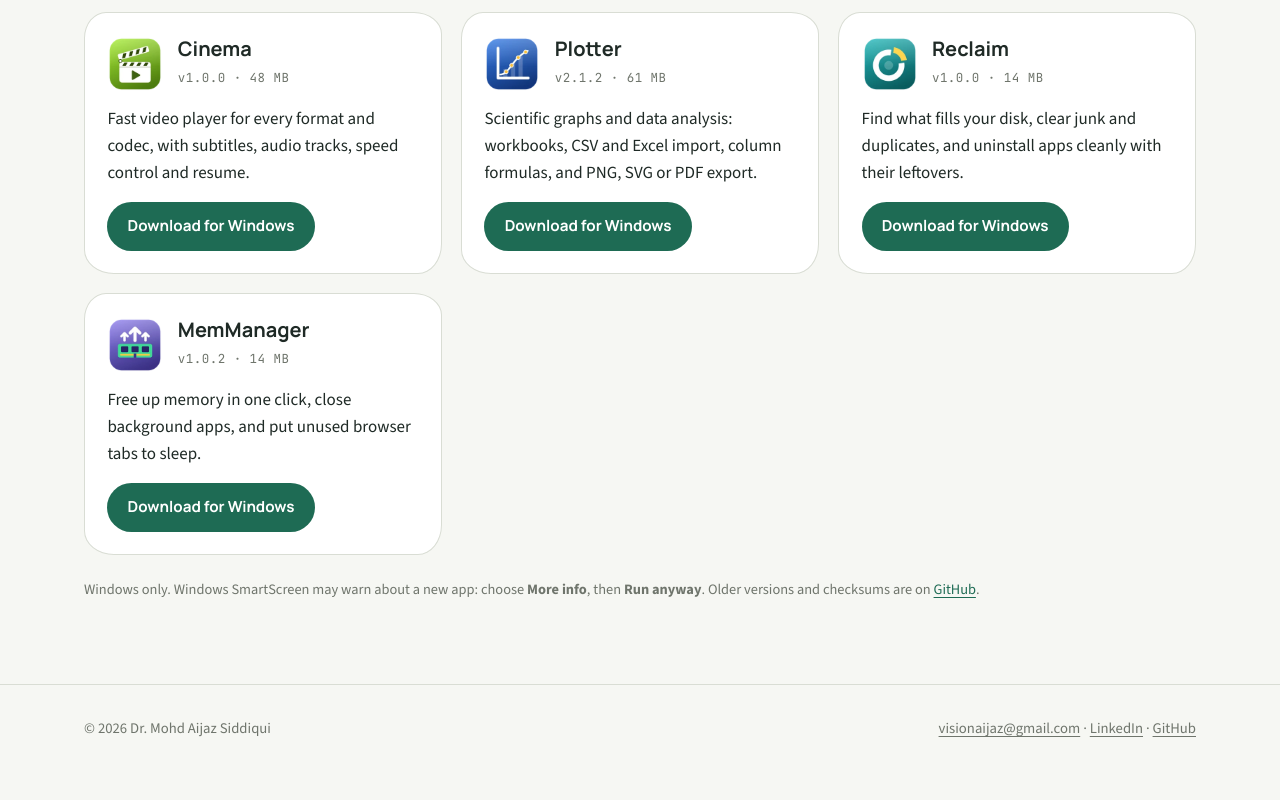
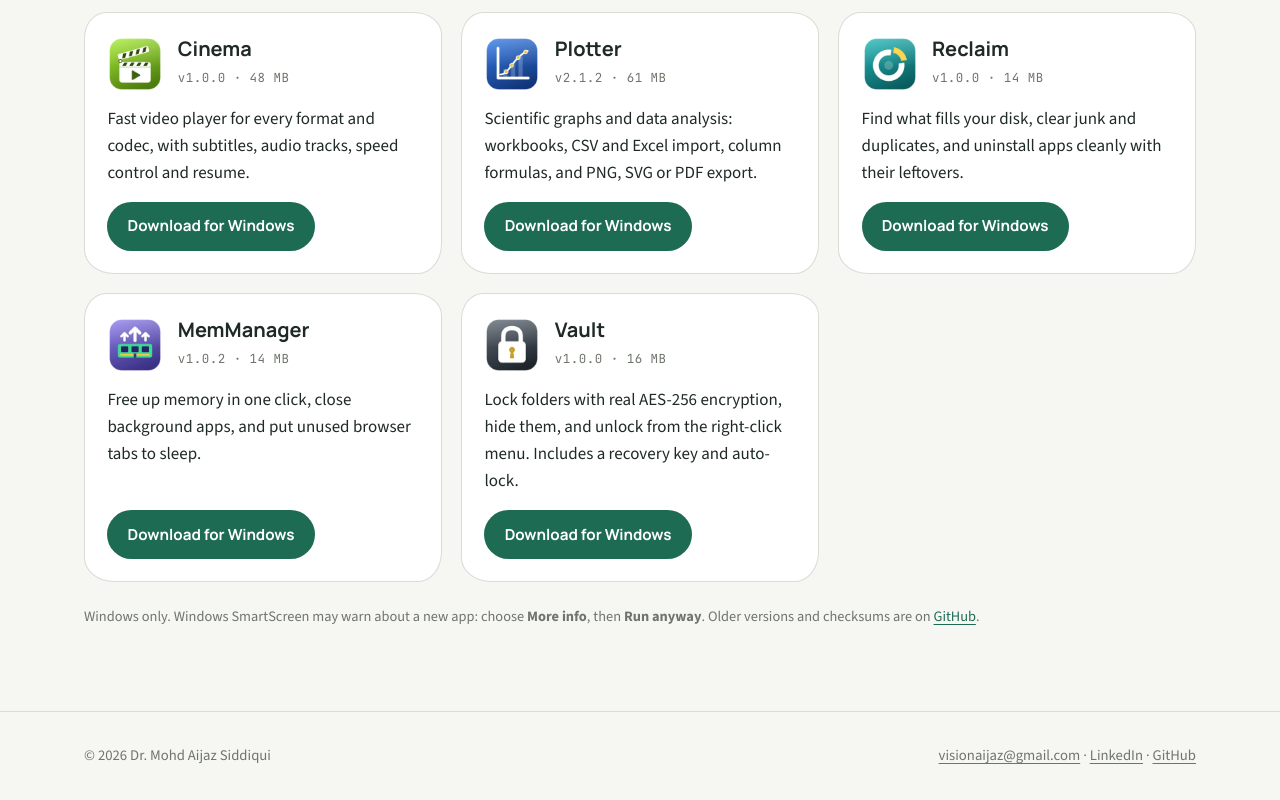
Before and after one commit to digitalAijaz/Website, a plain HTML site: page apps.html in a window 1280 px wide. Shown: the part 1070-1870 px from the top of the page. Before the commit the page ends 1842 px from the top, so only its background shows below. Drawn offline with nearby package versions, Linux system fonts and the light colour scheme; no server answers.

Commit message:
Add Vault to the Apps page
Co-Authored-By: Claude Opus 5.5 <noreply@anthropic.com>

```diff
--- a/apps.html
+++ b/apps.html
@@ -130,6 +130,14 @@
           <p>Free up memory in one click, close background apps, and put unused browser tabs to sleep.</p>
           <a class="btn btn-primary app-dl" href="https://github.com/digitalAijaz/AijazLabs-Installers/releases/download/updates-2026.11.24-1354/AijazMemManager-Setup-1.0.2.exe">Download for Windows</a>
         </article>
+        <article class="card app-card" data-app="AijazVault">
+          <div class="app-head">
+            <img src="assets/apps/AijazVault.webp" width="56" height="56" alt="" loading="lazy">
+            <div><h3>Vault</h3><span class="meta app-ver">v1.0.0 · 16 MB</span></div>
+          </div>
+          <p>Lock folders with real AES-256 encryption, hide them, and unlock from the right-click menu. Includes a recovery key and auto-lock.</p>
+          <a class="btn btn-primary app-dl" href="https://github.com/digitalAijaz/AijazLabs-Installers/releases/download/updates-2026.11.24-1634/AijazVault-Setup-1.0.0.exe">Download for Windows</a>
+        </article>
       </div>
       <p class="muted small app-note">Windows only. Windows SmartScreen may warn about a new app: choose <b>More info</b>, then <b>Run anyway</b>. Older versions and checksums are on <a href="https://github.com/digitalAijaz/AijazLabs-Installers/releases" target="_blank" rel="noopener">GitHub</a>.</p>
     </div>
```
Also changed, not shown: assets/apps/AijazVault.webp (added).
